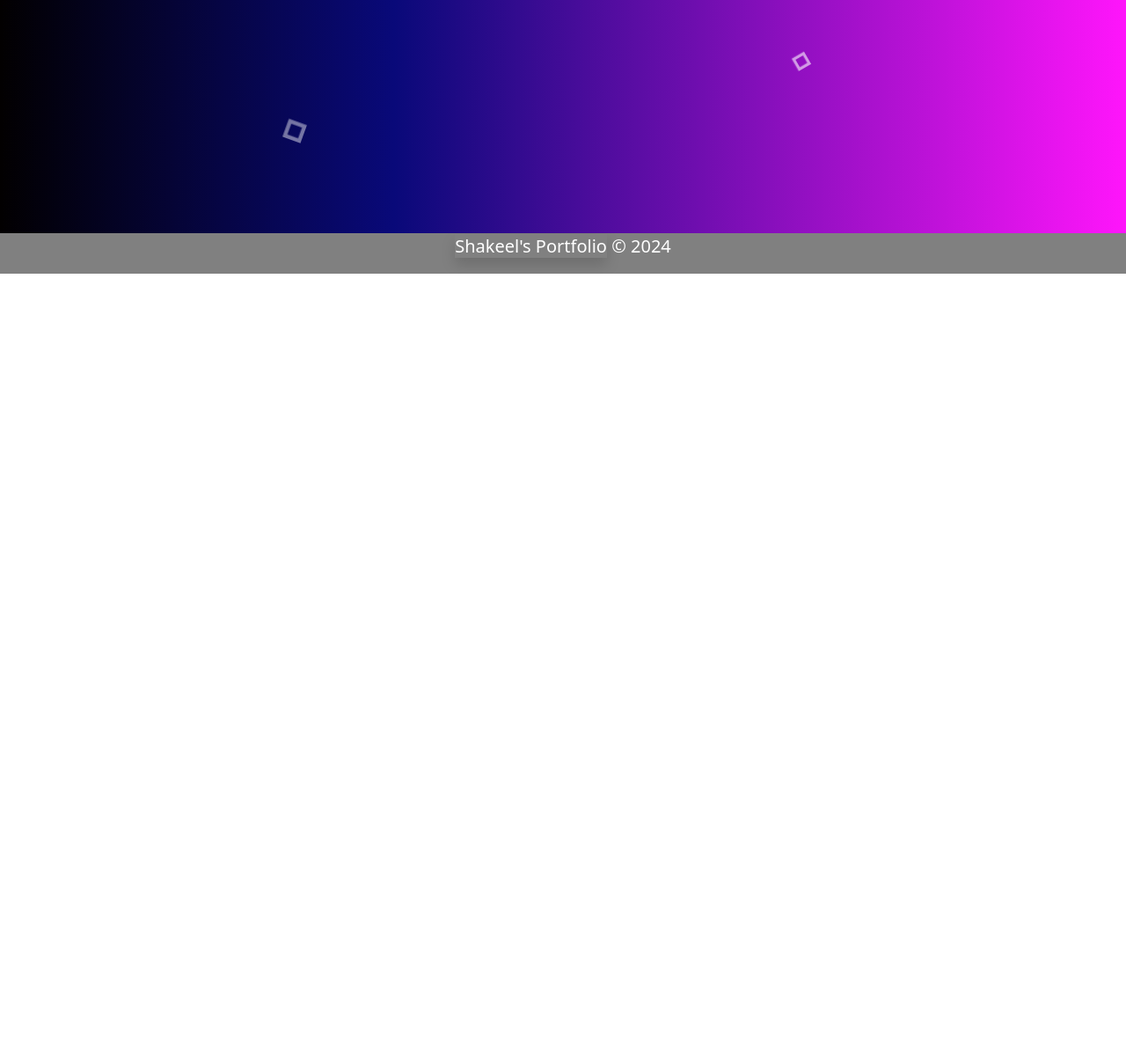
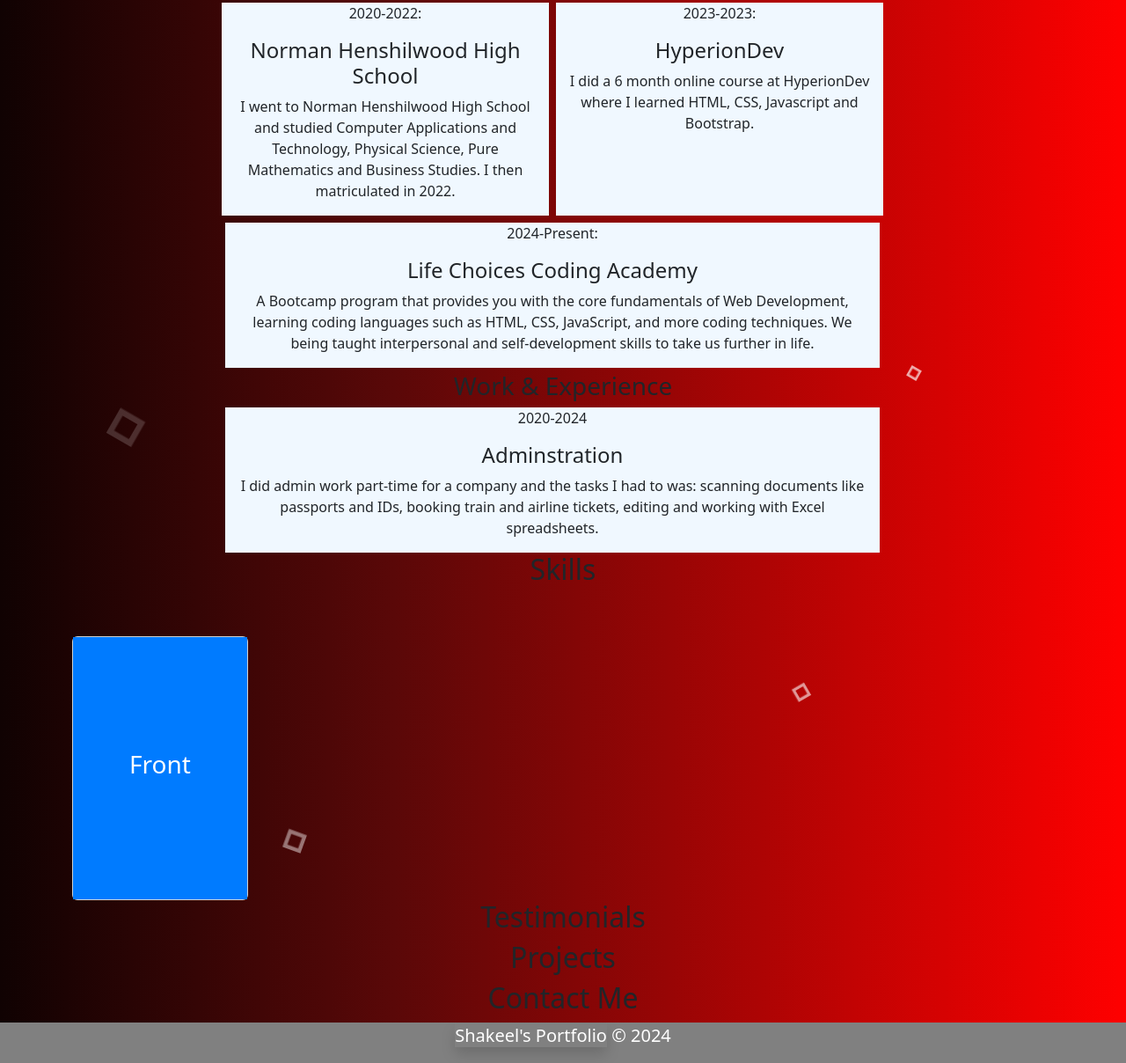
Before and after one commit to Shakill23/shakeelPortfolio, a plain HTML site: page index.html in a window 1280 px wide. Shown: the part 793-2001 px from the top of the page at 88% size. Before the commit the page ends 1104 px from the top, so only its background shows below. Drawn offline with nearby package versions, Linux system fonts and the light colour scheme.

Commit message:
blocks and flip card added

```diff
--- a/CSS/style.css
+++ b/CSS/style.css
@@ -38,18 +38,30 @@
     color: black;
 }
 
-main{
+#about, #resume, #skills, #projects, #testimonials, #contact, .underlay{
+    z-index: 3;
     position: relative;
 }
 
 #profilePic {
     width: 20rem;
     position: static;
-    display: inline; /* Reset display property */
-    top: auto; /* Reset top property */
-    left: auto; /* Reset left property */
-    right: auto; /* Reset right property */
-    bottom: auto; /* Reset bottom property */
+    padding: 1rem;
+}
+
+#about h2,
+#about p{
+    font-size: 2rem;
+    background-color: aliceblue;
+}
+
+.block{
+    background-color: aliceblue;
+    margin: .25rem;
+}
+
+#zeroMargin{
+    margin: 0rem;
 }
 
 img[alt="logo"] {
@@ -67,8 +79,7 @@ img[alt="logo"] {
 
 /* create 3 rows */
 :is(body){
-    grid-template-rows: auto
-    minmax(100%, 100dvh) auto;
+    grid-template-rows: auto minmax(80vh, auto) auto;
 }
 
 /* Navbar */
@@ -80,6 +91,43 @@ a{
         text-decoration: underline;
     }
 }
+/* flip card */
+.card-container {
+    perspective: 1000px;
+  }
+
+  .card {
+    position: relative;
+    width: 200px;
+    height: 300px;
+    transform-style: preserve-3d;
+    transition: transform 0.5s;
+  }
+
+  .card:hover {
+    transform: rotateY(180deg);
+  }
+
+  .card-face {
+    position: absolute;
+    width: 100%;
+    height: 100%;
+    backface-visibility: hidden;
+    display: flex;
+    align-items: center;
+    justify-content: center;
+  }
+
+  .front {
+    background-color: #007bff;
+    color: white;
+  }
+
+  .back {
+    background-color: #28a745;
+    color: white;
+    transform: rotateY(180deg);
+  }
 
 /* animated background */
 .wrapper{
@@ -87,7 +135,7 @@ a{
     width: 100%;
     height: 100%;
     overflow: hidden;
-    background: linear-gradient(90deg, rgba(2,0,.6,1) 0%, rgba(9,9,121,1) 35%, rgb(255, 21, 251) );
+    background: linear-gradient(90deg, rgb(16, 2, 2) 0%, rgb(90, 8, 8) 35%, rgb(255, 0, 0) );
 }
 
 .box div{
@@ -96,6 +144,7 @@ a{
     height: 30px;
     background-color: transparent;
     border: 6px solid rgb(255, 255, 255);
+    z-index: 1;
 }
 
 .box div:nth-child(1){
--- a/index.html
+++ b/index.html
@@ -42,7 +42,7 @@
                         <a class="nav-link" aria-current="page" href="#projects">Projects</a>
                     </li>
                     <li class="nav-item">
-                        <a class="nav-link" aria-current="page" href="#contact">Contact Info</a>
+                        <a class="nav-link" aria-current="page" href="#contact">Contact Me</a>
                     </li>
                     </li>
                 </ul>
@@ -66,19 +66,25 @@
 
 
         <main class="container-fluid">
-            <section  id="home" class="container">
+            <section id="home" class="container">
                 <div class="row">
-                    <img id="profilePic" class="img-fluid" src="https://shakill23.github.io/allImages/images/MasterChief1.jpg"
-                        alt="profilePic" loading="lazy">
+                    <img id="profilePic" class="img-fluid"
+                        src="https://shakill23.github.io/allImages/images/sdFormal.jpg" alt="profilePic" loading="lazy">
+                    <div class="underlay col-8 align-self-center">
                         <h2>Shakeel Davids</h2>
                         <h2>An Aspiring Web Developer</h2>
-                </div>
+                    </div>
+
             </section>
             <section id="about" class="container">
                 <div class="row">
-                    <p>Hey there! I’m Shakeel Davids, a budding web developer passionate about crafting user-friendly websites and web applications.
-                        From HTML and CSS to JavaScript and beyond, I love diving into the languages of the web to bring digital experiences to life.
-                        I thrive on the challenge of problem-solving and the endless creativity that web development offers.
+                    <h2>About</h2>
+                    <p>Hey there! I'm Shakeel Davids, a budding web developer passionate about crafting user-friendly
+                        websites and web applications.
+                        From HTML and CSS to JavaScript and beyond, I love diving into the languages of the web to bring
+                        digital experiences to life.
+                        I thrive on the challenge of problem-solving and the endless creativity that web development
+                        offers.
                         Let's build something amazing together!</p>
                 </div>
             </section>
@@ -86,19 +92,66 @@
                 <div class="row">
                     <h2>Resume</h2>
                     <h3>Education</h3>
-                    <div>
-
+                    <div class="row justify-content-center">
+                        <div class="block col-4">
+                            <p>2020-2022:</p>
+                            <h4>Norman Henshilwood High School</h4>
+                            <p>I went to Norman Henshilwood High School and studied Computer Applications and
+                                Technology,
+                                Physical Science, Pure Mathematics and Business Studies. I then matriculated in 2022.
+                            </p>
+                        </div>
+                        <div class="block col-4">
+                            <p>2023-2023:</p>
+                            <h4>HyperionDev</h4>
+                            <p>I did a 6 month online course at HyperionDev where I learned HTML, CSS, Javascript and
+                                Bootstrap.</p>
+                        </div>
+                    </div>
+                    <div class="row justify-content-center">
+                        <div class="block col-8">
+                            <p>2024-Present:</p>
+                            <h4>Life Choices Coding Academy</h4>
+                            <p>A Bootcamp program that provides you with the core fundamentals of Web Development,
+                                learning
+                                coding languages such as HTML, CSS, JavaScript, and more coding techniques. We being
+                                taught
+                                interpersonal and self-development skills to take us further in life.</p>
+                        </div>
                     </div>
 
                     <h3>Work & Experience</h3>
-                    <div>
-
+                    <div class="row justify-content-center">
+                        <div id="zeroMargin" class="block col-8">
+                            <p>2020-2024</p>
+                            <h4>Adminstration</h4>
+                        </div>
+                        <div id="zeroMargin" class="block col-8">
+                            <p>I did admin work part-time for a company and the tasks I had to was: scanning documents
+                                like
+                                passports and IDs, booking train and airline tickets, editing and working with Excel
+                                spreadsheets.</p>
+                        </div>
                     </div>
                 </div>
             </section>
             <section id="skills" class="container">
                 <div class="row">
                     <h2>Skills</h2>
+                    <div class="container mt-5">
+                        <div class="row justify-content-center">
+                          <div class="card-container">
+                            <div class="card">
+                              <div class="card-face front">
+                                <h3>Front</h3>
+                              </div>
+                              <div class="card-face back">
+                                <h3>Back</h3>
+                              </div>
+                            </div>
+                          </div>
+                        </div>
+                      </div>
                 </div>
             </section>
             <section id="testimonials" class="container">
@@ -107,10 +160,14 @@
                 </div>
             </section>
             <section id="projects" class="container">
-                <div class="row"></div>
+                <div class="row">
+                    <h2>Projects</h2>
+                </div>
             </section>
             <section id="contact" class="container">
-                <div class="row"></div>
+                <div class="row">
+                    <h2>Contact Me</h2>
+                </div>
             </section>
         </main>
     </div>
```
